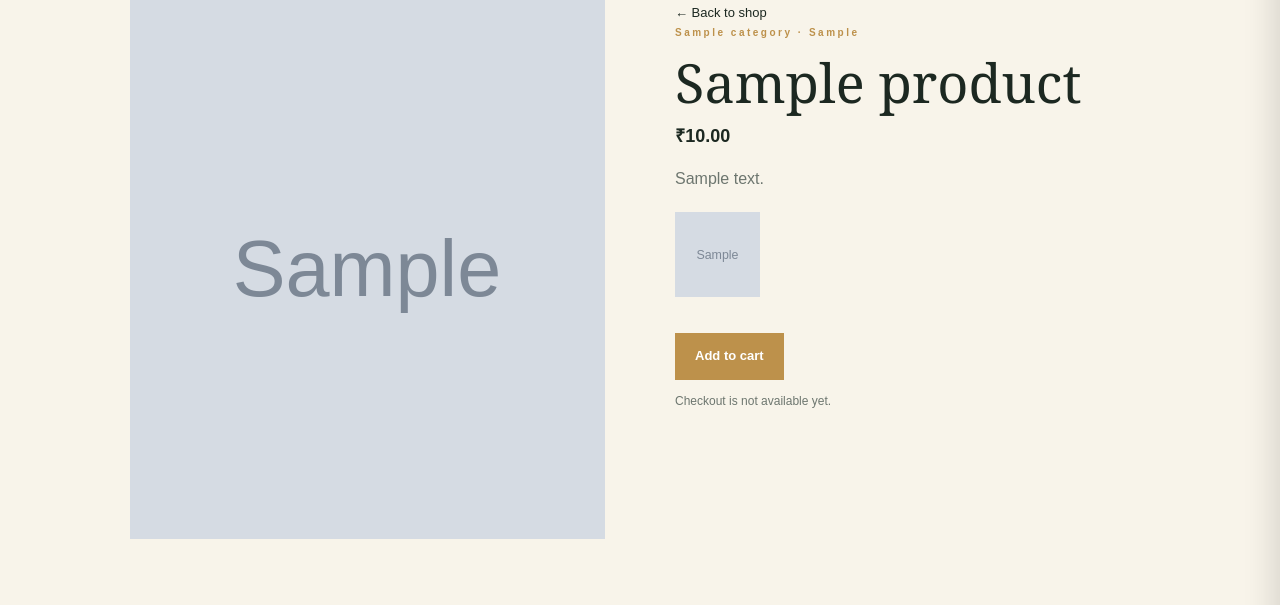
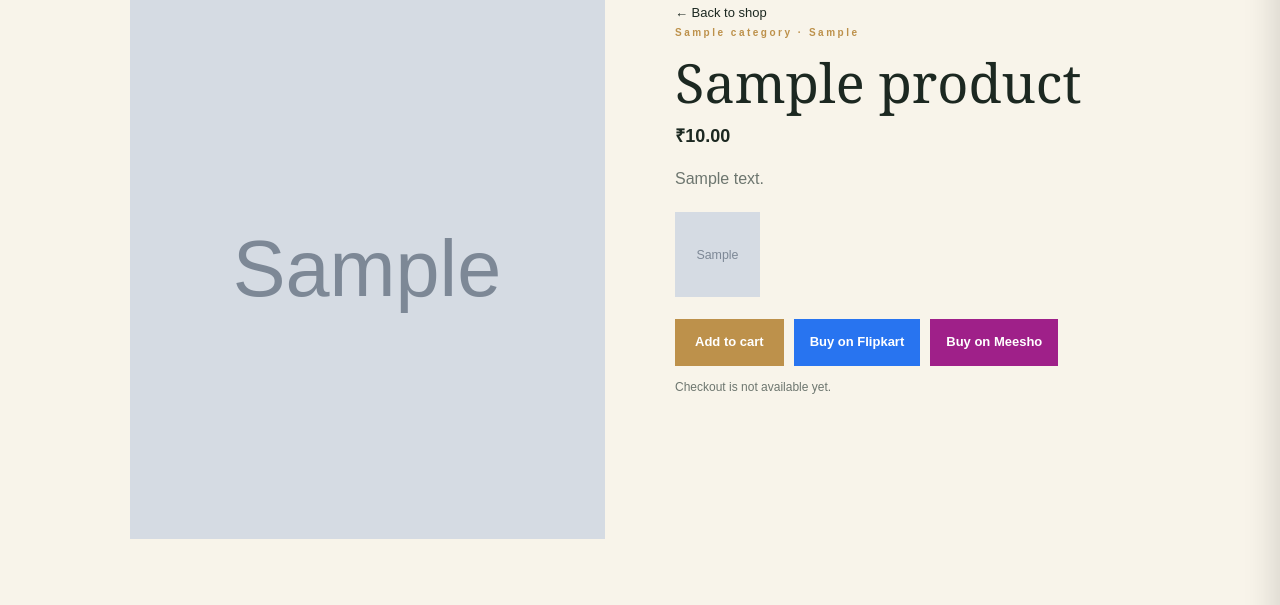
Before and after one commit to harvisdelights/harvis_delights_website, a Django app: a page that uses store/templates/store/detail.html in a window 1280 px wide. Shown: the part 149-754 px from the top of the page. Run offline with Django 5.2, Linux system fonts and the light colour scheme; tables that the repository leaves empty hold one stand-in row (values such as "Sample post"); grey boxes marked "Sample" are stand-in pictures.

Commit message:
Add Flipkart and Meesho product links

```diff
--- a/store/admin.py
+++ b/store/admin.py
@@ -10,6 +10,12 @@ class ProductAdmin(admin.ModelAdmin):
     list_display = ("name", "category", "price", "weight", "is_featured", "is_active", "updated_at")
     list_filter = ("category", "is_active", "is_featured")
     list_editable = ("is_featured", "is_active")
+    fieldsets = (
+        ("Product details", {"fields": ("category", "name", "slug", "short_description", "description", "price", "weight")}),
+        ("Photos", {"fields": ("image",)}),
+        ("Marketplace links", {"fields": ("flipkart_url", "meesho_url")}),
+        ("Visibility", {"fields": ("is_featured", "is_active")}),
+    )
     prepopulated_fields = {"slug": ("name",)}
     search_fields = ("name", "description")
     inlines = [ProductImageInline]
--- a/store/models.py
+++ b/store/models.py
@@ -15,6 +15,8 @@ class Product(models.Model):
     price = models.DecimalField(max_digits=10, decimal_places=2)
     weight = models.CharField(max_length=40, blank=True)
     image = models.ImageField(upload_to="products/", blank=True, null=True)
+    flipkart_url = models.URLField(blank=True, help_text="Optional product listing URL on Flipkart")
+    meesho_url = models.URLField(blank=True, help_text="Optional product listing URL on Meesho")
     is_featured = models.BooleanField(default=False)
     is_active = models.BooleanField(default=True)
     created_at = models.DateTimeField(auto_now_add=True)
--- a/store/serializers.py
+++ b/store/serializers.py
@@ -10,4 +10,4 @@ class ProductSerializer(serializers.ModelSerializer):
     gallery = ProductImageSerializer(many=True, read_only=True)
     class Meta:
         model = Product
-        fields = ("id", "name", "slug", "short_description", "description", "price", "weight", "image", "is_featured", "category", "gallery")
+        fields = ("id", "name", "slug", "short_description", "description", "price", "weight", "image", "flipkart_url", "meesho_url", "is_featured", "category", "gallery")
--- a/store/templates/store/detail.html
+++ b/store/templates/store/detail.html
@@ -1 +1,10 @@
-{% extends 'store/base.html' %}{% block title %}{{ product.name }} | Harvi's Delights{% endblock %}{% block content %}<main class="detail"><div class="detail-image">{% if product.image %}<img src="{{ product.image.url }}" alt="{{ product.name }}">{% else %}<span>{{ product.name|slice:':1' }}</span>{% endif %}</div><div><a class="back" href="{% url 'products' %}">← Back to shop</a><p class="eyebrow">{{ product.category.name }} {% if product.weight %}· {{ product.weight }}{% endif %}</p><h1>{{ product.name }}</h1><strong class="detail-price">₹{{ product.price }}</strong><p>{{ product.description }}</p>{% if product.gallery.all %}<div class="gallery">{% for photo in product.gallery.all %}<img src="{{ photo.image.url }}" alt="{{ photo.alt_text|default:product.name }}">{% endfor %}</div>{% endif %}<button class="button" data-add data-id="{{ product.id }}" data-name="{{ product.name }}" data-price="{{ product.price }}" {% if product.image %}data-image="{{ product.image.url }}"{% endif %}>Add to cart</button><p class="note">Checkout is not available yet.</p></div></main>{% endblock %}
+{% extends 'store/base.html' %}
+{% block title %}{{ product.name }} | Harvi's Delights{% endblock %}
+{% block content %}<style>.product-actions{display:flex;flex-wrap:wrap;gap:10px;margin-top:22px}.product-actions .button{margin:0}.marketplace{display:inline-block;padding:13px 16px;color:#fff;font-size:13px;font-weight:bold}.flipkart{background:#2874f0}.meesho{background:#9f2089}</style>
+<main class="detail">
+  <div class="detail-image">{% if product.image %}<img src="{{ product.image.url }}" alt="{{ product.name }}">{% else %}<span>{{ product.name|slice:':1' }}</span>{% endif %}</div>
+  <div><a class="back" href="{% url 'products' %}">&larr; Back to shop</a><p class="eyebrow">{{ product.category.name }} {% if product.weight %}&middot; {{ product.weight }}{% endif %}</p><h1>{{ product.name }}</h1><strong class="detail-price">&#8377;{{ product.price }}</strong><p>{{ product.description }}</p>
+  {% if product.gallery.all %}<div class="gallery">{% for photo in product.gallery.all %}<img src="{{ photo.image.url }}" alt="{{ photo.alt_text|default:product.name }}">{% endfor %}</div>{% endif %}
+  <div class="product-actions"><button class="button" data-add data-id="{{ product.id }}" data-name="{{ product.name }}" data-price="{{ product.price }}" {% if product.image %}data-image="{{ product.image.url }}"{% endif %}>Add to cart</button>{% if product.flipkart_url %}<a class="marketplace flipkart" href="{{ product.flipkart_url }}" target="_blank" rel="noopener">Buy on Flipkart</a>{% endif %}{% if product.meesho_url %}<a class="marketplace meesho" href="{{ product.meesho_url }}" target="_blank" rel="noopener">Buy on Meesho</a>{% endif %}</div><p class="note">Checkout is not available yet.</p></div>
+</main>
+{% endblock %}
```
Also changed, not shown: README.md, store/migrations/0002_product_marketplace_urls.py (added).
